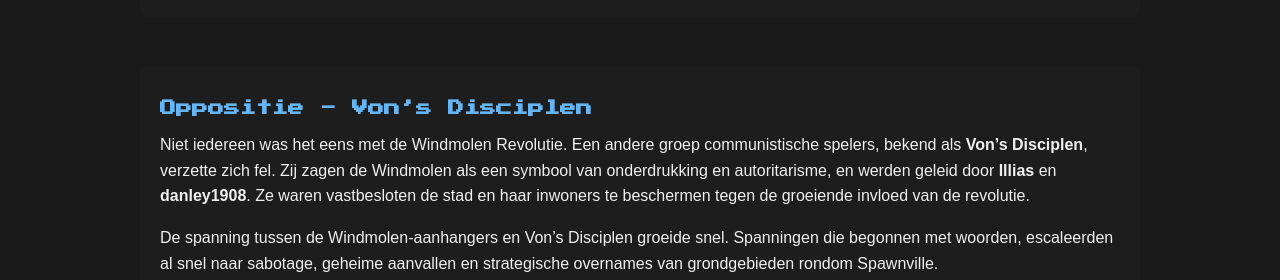
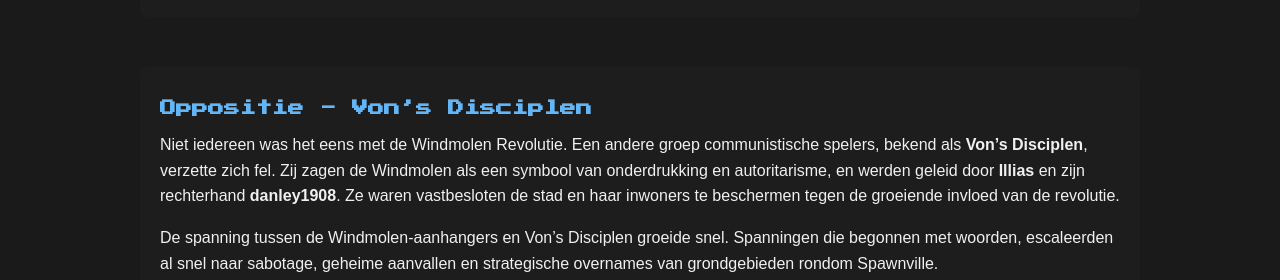
Before and after one commit to migekkoHecker/lore, a plain HTML site: page index.html in a window 1280 px wide. Shown: the part 1346-1626 px from the top of the page. Drawn offline with Linux system fonts and the light colour scheme.

Commit message:
Update index.html

```diff
--- a/index.html
+++ b/index.html
@@ -162,7 +162,7 @@
 
     <section id="section3">
         <h2>Oppositie - Von’s Disciplen</h2>
-        <p>Niet iedereen was het eens met de Windmolen Revolutie. Een andere groep communistische spelers, bekend als <strong>Von’s Disciplen</strong>, verzette zich fel. Zij zagen de Windmolen als een symbool van onderdrukking en autoritarisme, en werden geleid door <strong>Illias</strong> en <strong>danley1908</strong>. Ze waren vastbesloten de stad en haar inwoners te beschermen tegen de groeiende invloed van de revolutie.</p>
+        <p>Niet iedereen was het eens met de Windmolen Revolutie. Een andere groep communistische spelers, bekend als <strong>Von’s Disciplen</strong>, verzette zich fel. Zij zagen de Windmolen als een symbool van onderdrukking en autoritarisme, en werden geleid door <strong>Illias</strong> en zijn rechterhand <strong>danley1908</strong>. Ze waren vastbesloten de stad en haar inwoners te beschermen tegen de groeiende invloed van de revolutie.</p>
         <p>De spanning tussen de Windmolen-aanhangers en Von’s Disciplen groeide snel. Spanningen die begonnen met woorden, escaleerden al snel naar sabotage, geheime aanvallen en strategische overnames van grondgebieden rondom Spawnville.</p>
 
         <div class="image-grid">
```
